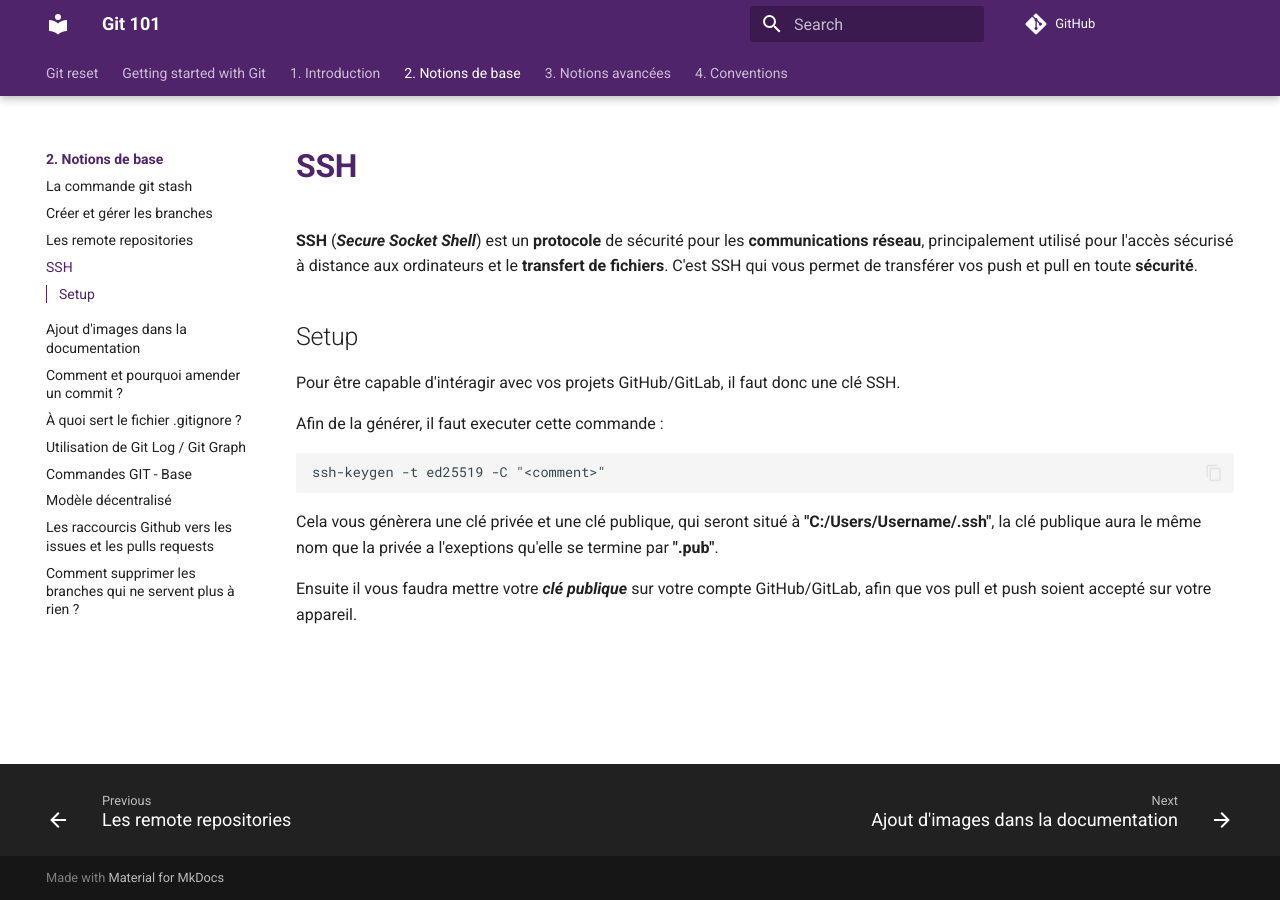
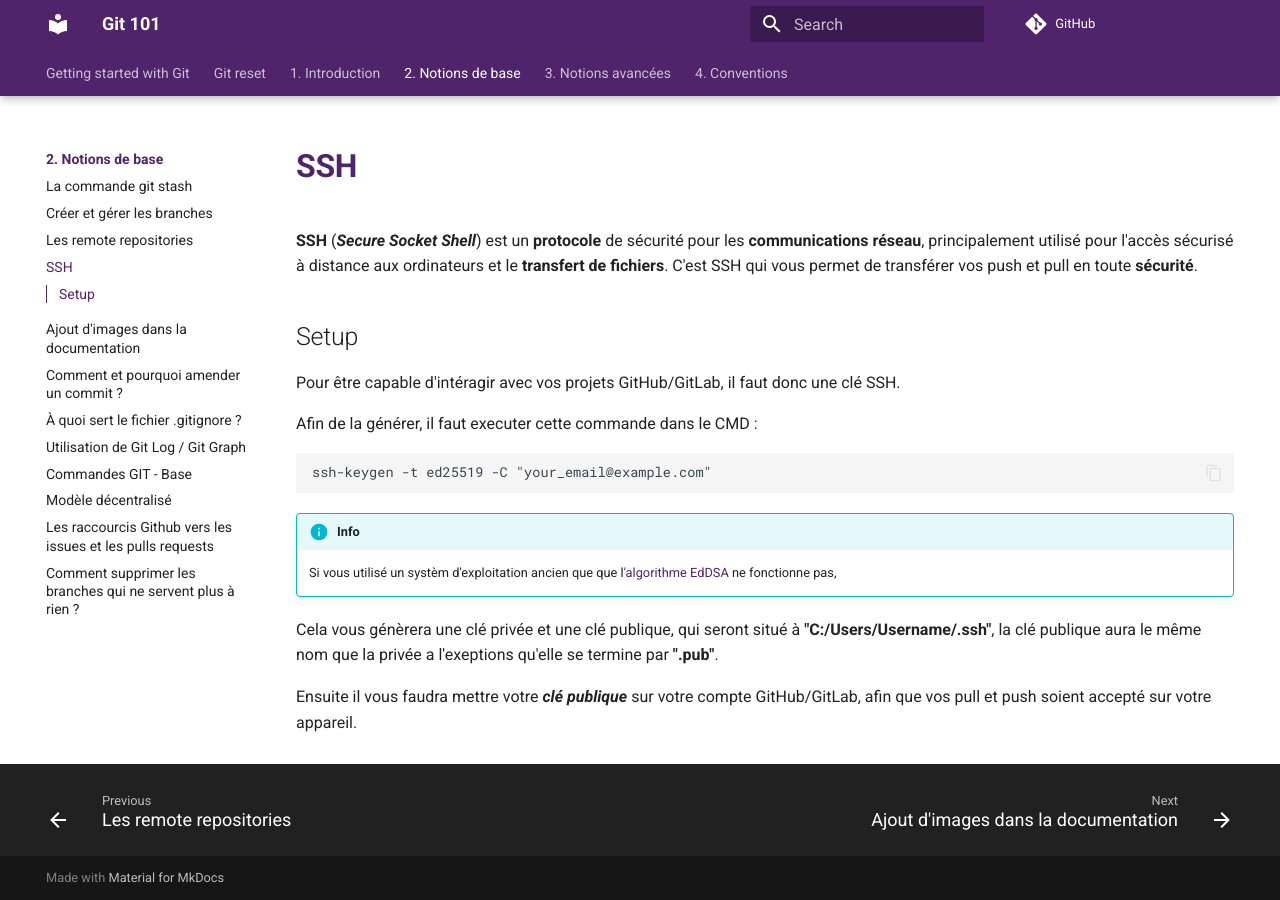
Before and after one commit to ub-mmi-but/git-101, an MkDocs documentation site: the page built from docs/2. Notions de base/SSH.md, in a window 1280 px wide. Built offline with MkDocs 1.6.1 and Material for MkDocs 9.7.7, drawn with Linux system fonts in a browser that asks for light colours; comment, search, counter and statistics services are not loaded.

````diff
--- a/docs/2. Notions de base/SSH.md
+++ b/docs/2. Notions de base/SSH.md
@@ -5,10 +5,14 @@
 
 Pour être capable d'intéragir avec vos projets GitHub/GitLab, il faut donc une clé SSH.
 
-Afin de la générer, il faut executer cette commande :
+Afin de la générer, il faut executer cette commande dans le CMD :
+
 ```cmd
-ssh-keygen -t ed25519 -C "<comment>"
+ssh-keygen -t ed25519 -C "your_email@example.com"
 ```
+
+!!!info
+    Si vous utilisé un systèm d'exploitation ancien que que l'[algorithme EdDSA](https://cryptobook.nakov.com/digital-signatures/eddsa-and-ed25519) ne fonctionne pas,
 
 Cela vous génèrera une clé privée et une clé publique, qui seront situé à **"C:/Users/Username/.ssh"**, la clé publique aura le même nom que la privée a l'exeptions qu'elle se termine par **".pub"**.
 
````
Also changed, not shown: docs/index.md (renamed from docs/index2.md, +42 -3 lines), mkdocs.yml (line endings or trailing spaces).
